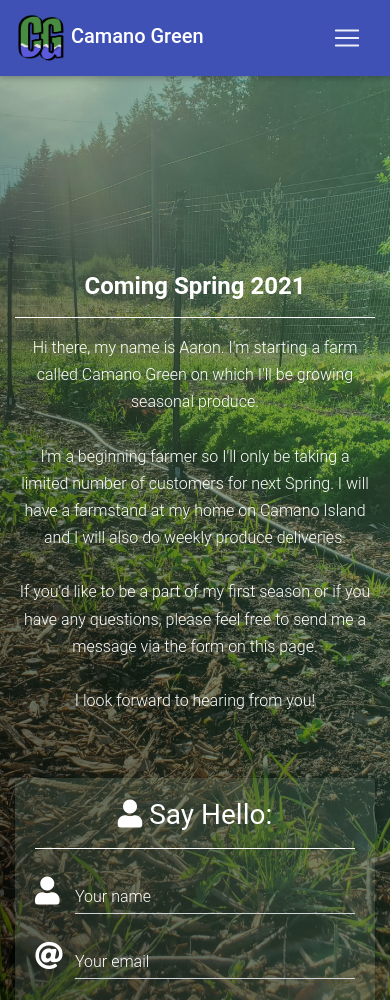
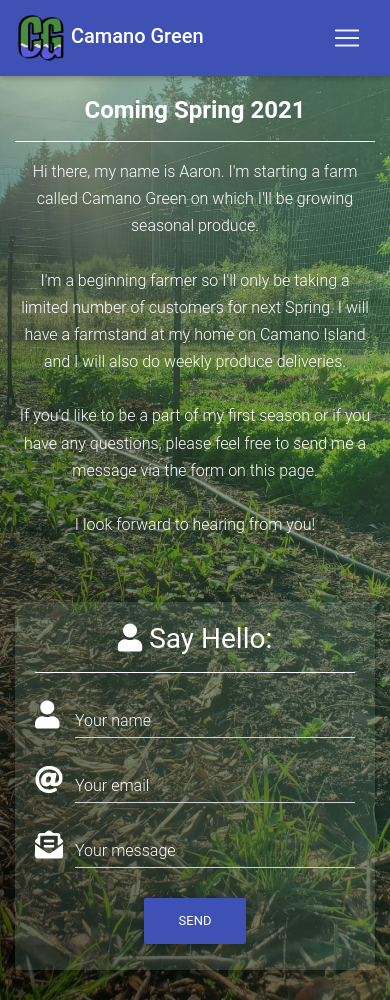
Before and after one commit to robertsaj2/CamanoGreen, a Flask app: page / in a window 390 px wide. Run offline with Flask 2, Linux system fonts and the light colour scheme; some libraries are stand-ins or nearby versions.

Commit message:
edit mask container css so that content stays in bouding box on media query below 750px

```diff
--- a/static/css/style3.css
+++ b/static/css/style3.css
@@ -5,22 +5,7 @@ header,
   height: 100%;
 }
 
-@media (max-width: 740px) {
-  html,
-  body,
-  header,
-  .view {
-    height: 1000px;
-  }
-}
-@media (min-width: 800px) and (max-width: 850px) {
-  html,
-  body,
-  header,
-  .view {
-    height: 650px;
-  }
-}
+
 
 .top-nav-collapse {
   background-color: #365ea8 !important;
@@ -28,12 +13,6 @@ header,
 
 .navbar:not(.top-nav-collapse) {
   background: transparent !important;
-}
-
-@media (max-width: 991px) {
-  .navbar:not(.top-nav-collapse) {
-    background: #3f51b5 !important;
-  }
 }
 
 .rgba-gradient {
@@ -70,5 +49,33 @@ h6 {
   display: flex;
   flex-direction: row;
   justify-content: center;
-  align-items: center
+  align-items: center;
 }
+
+#mask1 {
+  display: flex;
+  flex-direction: column;
+  justify-content: center;
+  align-content: center;
+}
+
+@media (max-width: 991px) {
+  .navbar:not(.top-nav-collapse) {
+    background: #3f51b5 !important;
+  }
+}
+
+@media (max-width: 768px) {
+  html,
+  body,
+  header,
+  .view {
+    height: 1000px;
+  }
+  #mask1 {
+    display: flex;
+    flex-direction: column;
+    justify-content: start;
+    align-content: center;
+  }
+}
--- a/templates/base.html
+++ b/templates/base.html
@@ -56,9 +56,9 @@
     <!-- Full Page Intro -->
     <div class="view" style="background-image: url('static/assets/garden.JPG'); background-repeat: no-repeat; background-size: cover; background-position: center center;">
       <!-- Mask & flexbox options-->
-      <div class="mask rgba-gradient d-flex justify-content-center align-items-center">
+      <div class="mask rgba-gradient" id="mask1">
         <!-- Content -->
-        <div class="container" >
+        <div class="container">
           <!--Grid row-->
           <div class="row mt-5" id="content-container">
             <!--Grid column-->
```
